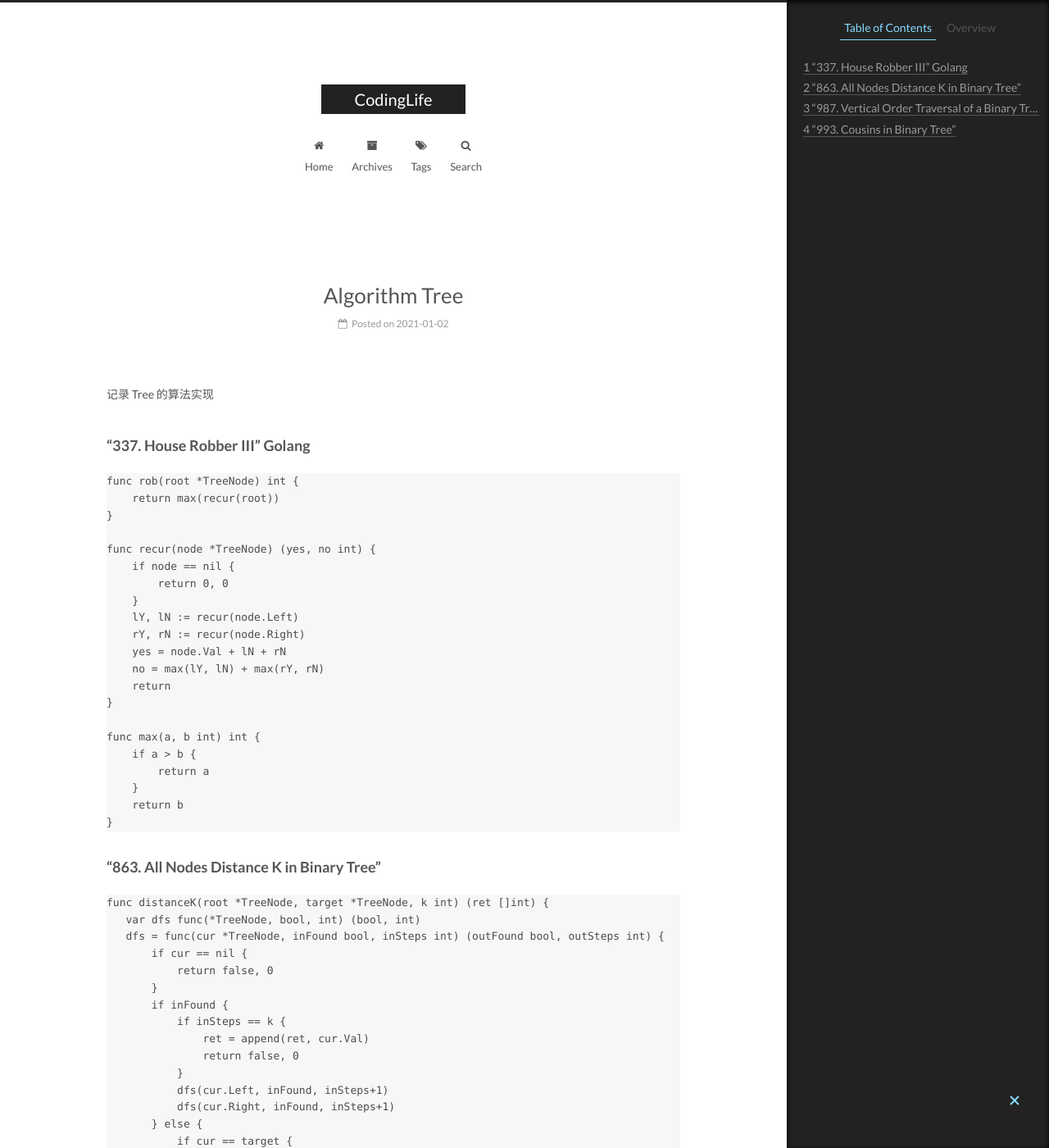
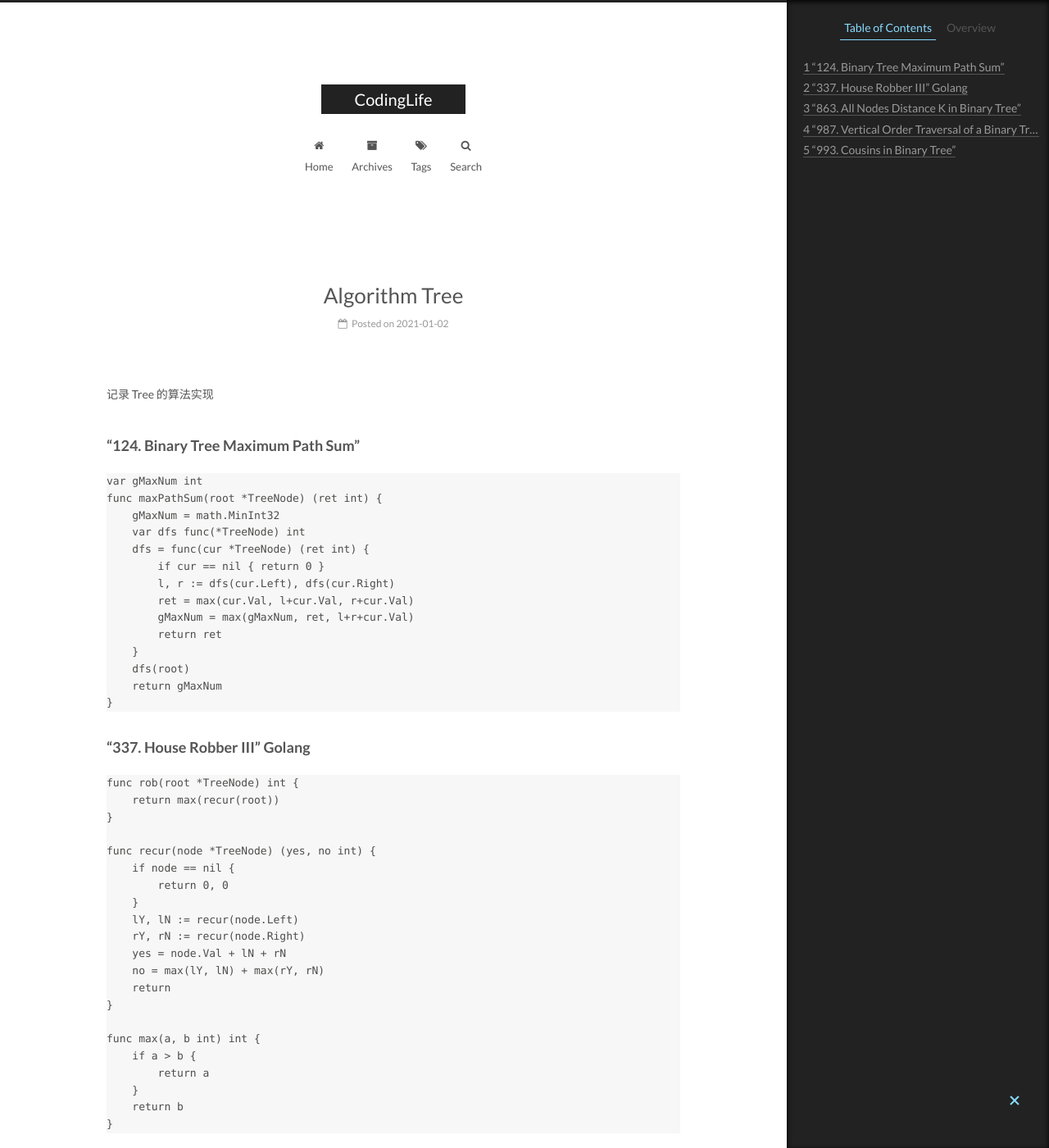
Before and after one commit to CodeHunter2006/CodeHunter2006.github.io, a Jekyll site: the page built from _posts/2021-01-02-Algorithm_Tree.md, in a window 1280 px wide and 1400 px high. Shown: the whole window at 82% size. Built offline with Jekyll 4.4.1, drawn with Linux system fonts in a browser that asks for light colours.

Commit message:
[doc]: add contents.

````diff
--- a/_posts/2021-01-02-Algorithm_Tree.md
+++ b/_posts/2021-01-02-Algorithm_Tree.md
@@ -6,6 +6,25 @@ tags: Algorithm Leetcode
 ---
 
 记录 Tree 的算法实现
+
+### "124. Binary Tree Maximum Path Sum"
+
+```Go
+var gMaxNum int
+func maxPathSum(root *TreeNode) (ret int) {
+    gMaxNum = math.MinInt32
+    var dfs func(*TreeNode) int
+    dfs = func(cur *TreeNode) (ret int) {
+        if cur == nil { return 0 }
+        l, r := dfs(cur.Left), dfs(cur.Right)
+        ret = max(cur.Val, l+cur.Val, r+cur.Val)
+        gMaxNum = max(gMaxNum, ret, l+r+cur.Val)
+        return ret
+    }
+    dfs(root)
+    return gMaxNum
+}
+```
 
 ### "337. House Robber III" Golang
 
````
Also changed, not shown: _posts/2020-12-27-LeetCode_Question_Category.md (+24 -0 lines), _posts/2021-01-02-Algorithm_LinkedList.md (+32 -0 lines), _posts/2021-08-20-Golang_Clousure.md (added, +95 -0 lines), assets/images/2021-08-20-Golang_Clousure_1.jpeg (added).
